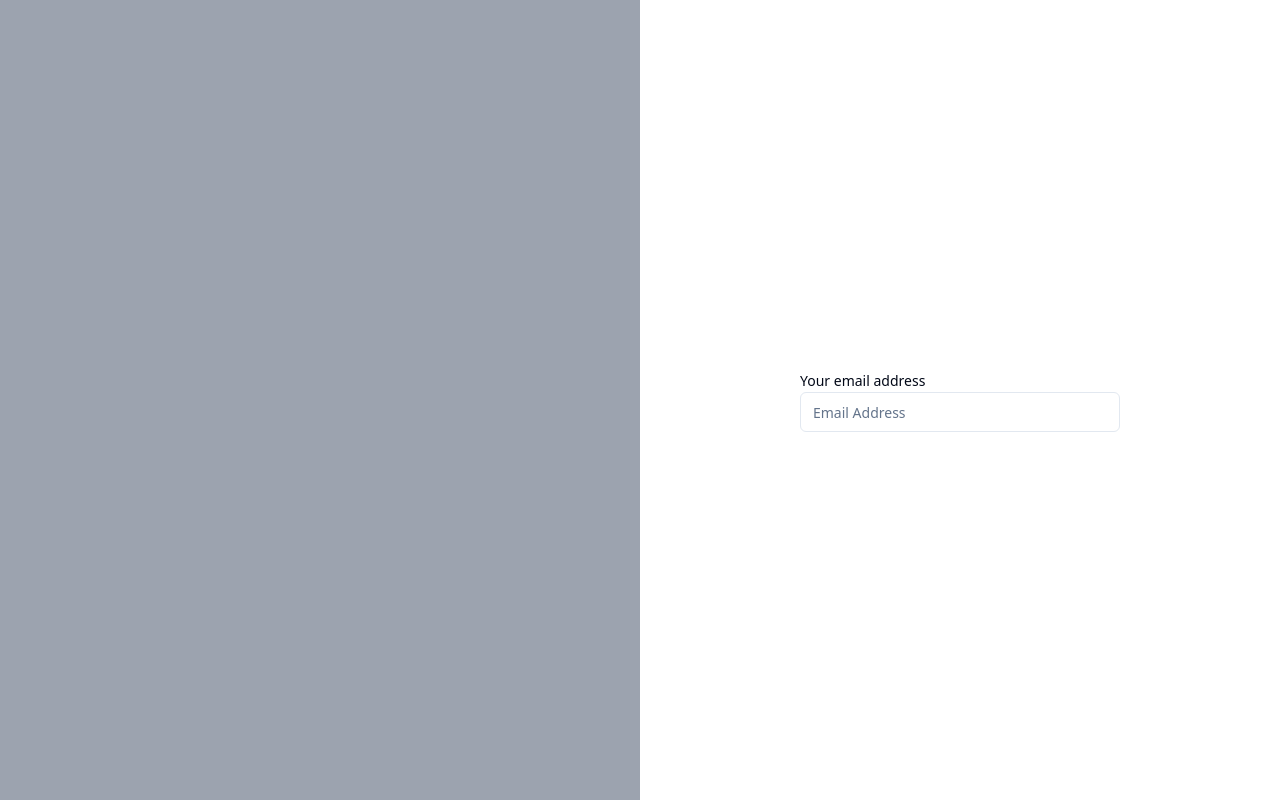
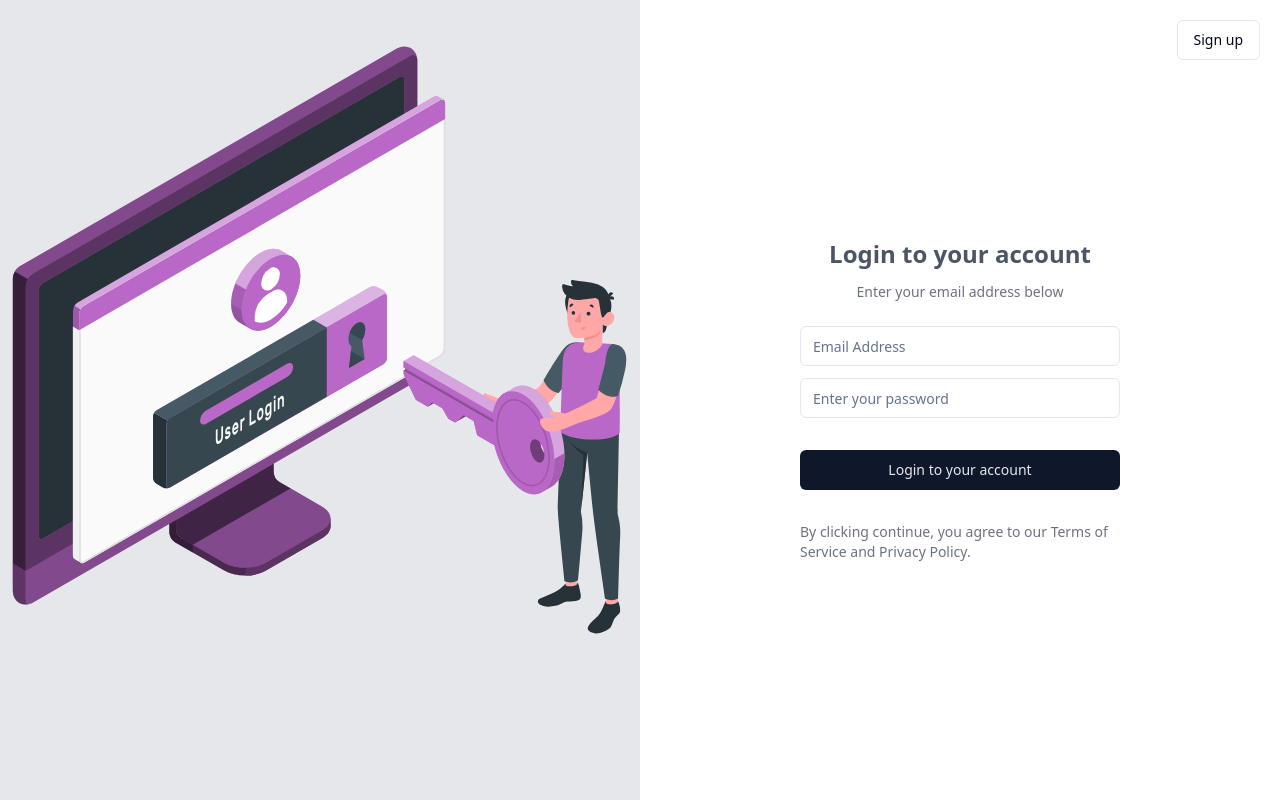
Before and after one commit to thowhidulislam/book-catalog-frontend, a React (Vite) app: page /login in a window 1280 px wide. Built offline with nearby package versions, Linux system fonts and the light colour scheme.

Commit message:
signup and login ui added

```diff
--- a/src/layouts/Navbar.tsx
+++ b/src/layouts/Navbar.tsx
@@ -37,7 +37,7 @@ const Navbar = () => {
                     <DropdownMenuLabel>My Account</DropdownMenuLabel>
                     <DropdownMenuSeparator />
                     <DropdownMenuItem>
-                      <Link to="/login">Sign In</Link>
+                      <Link to="/login">Login</Link>
                     </DropdownMenuItem>
                     <DropdownMenuItem>
                       <Link to="/sign">Sign Up</Link>
--- a/src/pages/Login.tsx
+++ b/src/pages/Login.tsx
@@ -1,20 +1,45 @@
+import { Button } from "@/components/ui/button";
 import { Input } from "@/components/ui/input";
-import { Label } from "@/components/ui/label";
+import { Link } from "react-router-dom";
+import loginImage from "../assets/login.svg";
 
 const Login = () => {
   return (
     <section>
-      <div className="flex min-h-screen">
-        <div className="w-2/4 h-screen bg-gray-400"></div>
+      <div className="flex min-h-screen relative">
+        <Button variant="outline" asChild className="absolute right-5 top-5">
+          <Link to="/signup">Sign up</Link>
+        </Button>
+        <div className="w-2/4 h-screen bg-gray-200">
+          <img
+            src={loginImage}
+            alt="login"
+            className="w-full h-full object-cover"
+          />
+        </div>
         <div className="w-2/4 h-screen flex flex-col justify-center items-center">
+          <div className="w-2/4 text-center">
+            <h1 className="text-2xl font-bold text-gray-600 mb-3">
+              Login to your account
+            </h1>
+            <p className="text-sm text-gray-500 mb-6">
+              Enter your email address below
+            </p>
+          </div>
           <div className="w-2/4">
-            <Label htmlFor="email">Your email address</Label>
+            <Input className="mb-3" placeholder="Email Address" type="email" />
             <Input
               className=""
-              id="email"
-              placeholder="Email Address"
-              type="email"
+              placeholder="Enter your password"
+              type="password"
             />
+            <Button asChild className="text-gray-200 my-8 w-full">
+              <Link to="/home">Login to your account</Link>
+            </Button>
+            <p className="text-sm text-gray-500">
+              By clicking continue, you agree to our Terms of Service and
+              Privacy Policy.
+            </p>
           </div>
         </div>
       </div>
--- a/src/pages/SignUp.tsx
+++ b/src/pages/SignUp.tsx
@@ -1,5 +1,61 @@
+import { Button } from "@/components/ui/button";
+import { Input } from "@/components/ui/input";
+import { Link } from "react-router-dom";
+import signupImage from "../assets/signup.svg";
+
 const SignUp = () => {
-  return <section>Signup</section>;
+  return (
+    <section>
+      <section>
+        <div className="flex min-h-screen relative">
+          <Button variant="outline" asChild className="absolute right-5 top-5">
+            <Link to="/login">Login</Link>
+          </Button>
+          <div className="w-2/4 h-screen bg-gray-200">
+            <img
+              src={signupImage}
+              alt="signup"
+              className="w-full h-full object-cover"
+            />
+          </div>
+          <div className="w-2/4 h-screen flex flex-col justify-center items-center">
+            <div className="w-2/4 text-center">
+              <h1 className="text-2xl font-bold text-gray-600 mb-3">
+                Create an account
+              </h1>
+              <p className="text-sm text-gray-500 mb-6">
+                Enter your email address to create your account
+              </p>
+            </div>
+            <div className="w-2/4">
+              <Input
+                className="mb-3"
+                placeholder="Email Address"
+                type="email"
+              />
+              <Input
+                className="mb-3"
+                placeholder="Enter your password"
+                type="password"
+              />
+              <Input
+                className=""
+                placeholder="Confirm your password"
+                type="password"
+              />
+              <Button asChild className="text-gray-200 my-8 w-full">
+                <Link to="/home">Create account</Link>
+              </Button>
+              <p className="text-sm text-gray-500">
+                By clicking continue, you agree to our Terms of Service and
+                Privacy Policy.
+              </p>
+            </div>
+          </div>
+        </div>
+      </section>
+    </section>
+  );
 };
 
 export default SignUp;
```
Also changed, not shown: src/assets/login.svg (added), src/assets/signup.svg (added).
